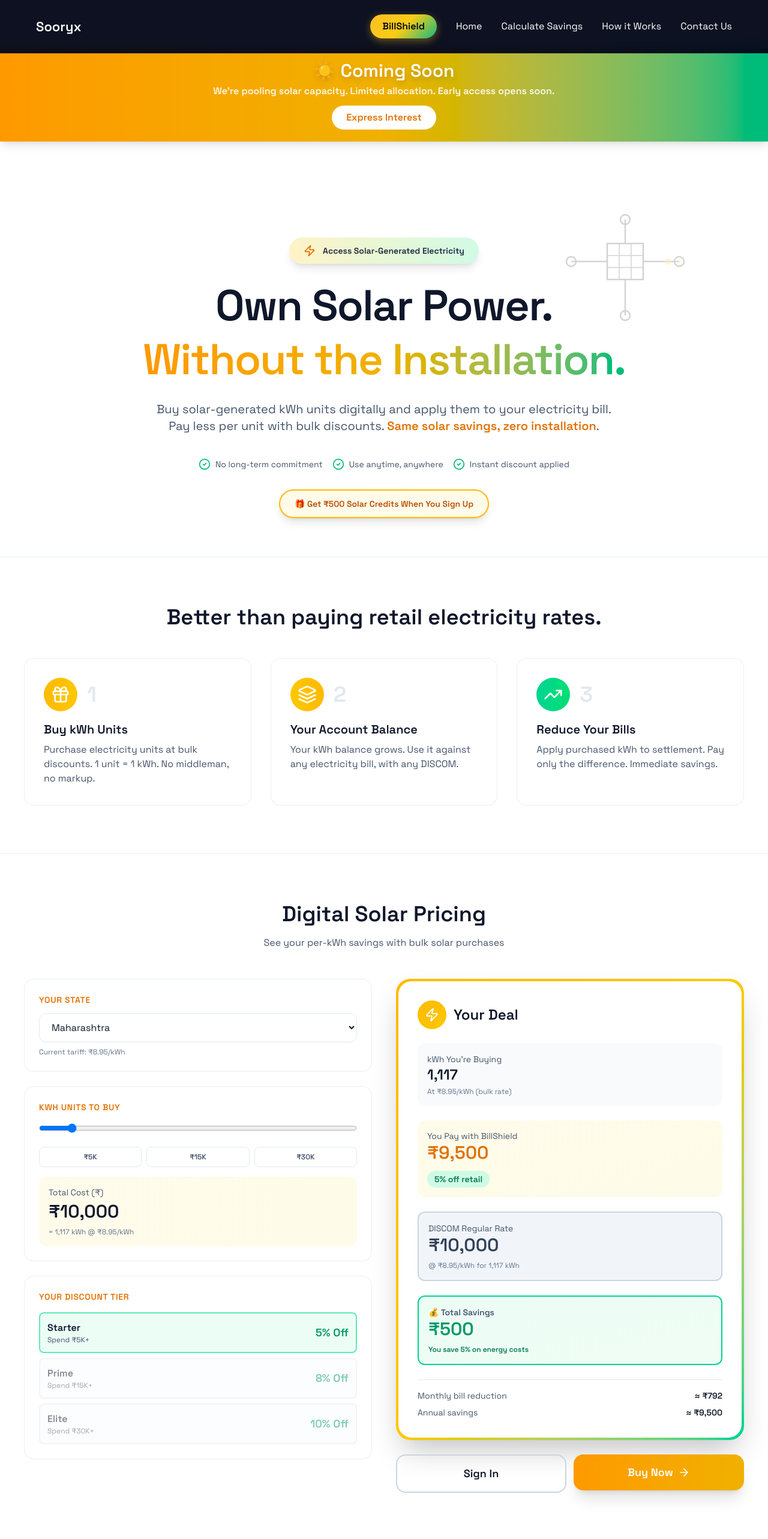
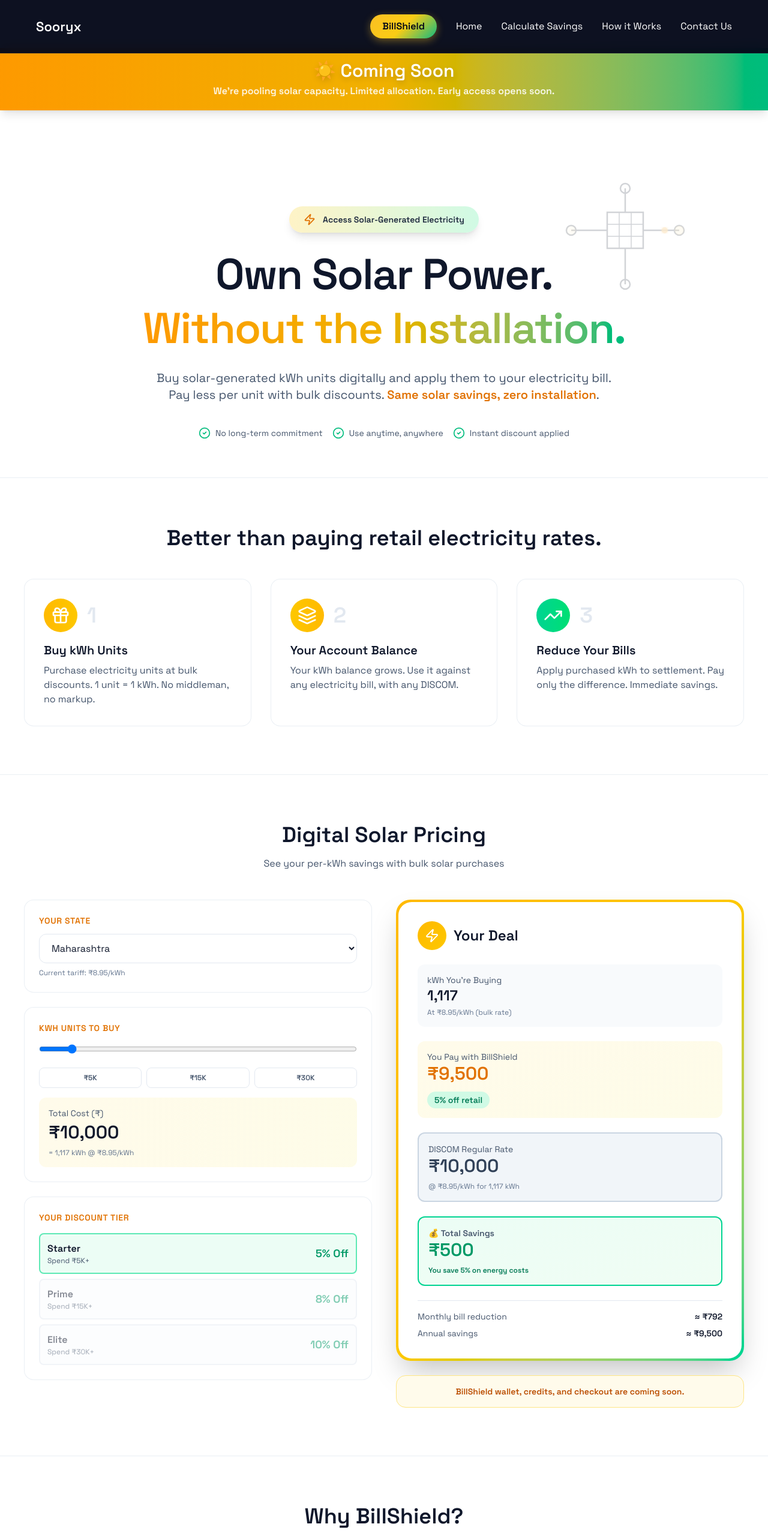
Before and after one commit to sooryx-eng/Sooryx_Live, a Next.js app: page /billshield in a window 1280 px wide. Shown: the top 2566 px of the page at 60% size. Built offline with nearby package versions, Linux system fonts and the light colour scheme.

Commit message:
Hide BillShield auth CTAs and redirect credits to coming-soon page

```diff
--- a/app/billshield/page.tsx
+++ b/app/billshield/page.tsx
@@ -3,7 +3,6 @@
 import React, { useState } from "react";
 import { motion } from "framer-motion";
 import { Zap, TrendingUp, CheckCircle2, Gift, Star, ArrowRight, Layers } from "lucide-react";
-import Link from "next/link";
 import GlowingHeader from "../components/GlowingHeader";
 import SolarLineArt3 from "../components/SolarLineArt3";
 
@@ -62,18 +61,6 @@
         <p className="text-white/90 text-sm md:text-base font-semibold mt-1">
           We're pooling solar capacity. Limited allocation. Early access opens soon.
         </p>
-        <motion.div
-          initial={{ opacity: 0, scale: 0.9 }}
-          animate={{ opacity: 1, scale: 1 }}
-          transition={{ delay: 0.3, duration: 0.5 }}
-          className="mt-3"
-        >
-          <Link href="/billshield/signup">
-            <button className="rounded-full bg-white px-6 py-2 font-bold text-amber-600 transition hover:bg-slate-100">
-              Express Interest
-            </button>
-          </Link>
-        </motion.div>
       </motion.div>
 
       {/* Hero Section */}
@@ -129,14 +116,6 @@
             </div>
           </motion.div>
 
-          <motion.div
-            initial={{ opacity: 0, scale: 0.9 }}
-            animate={{ opacity: 1, scale: 1 }}
-            transition={{ delay: 0.8, duration: 0.6 }}
-            className="mt-8 inline-block rounded-full border-2 border-amber-400 bg-gradient-to-r from-amber-50 to-yellow-50 px-6 py-3 text-sm font-bold text-amber-700 shadow-lg"
-          >
-            🎁 Get ₹500 Solar Credits When You Sign Up
-          </motion.div>
         </motion.div>
       </section>
 
@@ -364,26 +343,8 @@
                 </div>
               </motion.div>
 
-              <div className="flex gap-3">
-                <Link href="/billshield/login" className="flex-1">
-                  <motion.button
-                    whileHover={{ scale: 1.02 }}
-                    whileTap={{ scale: 0.98 }}
-                    className="flex w-full items-center justify-center gap-2 rounded-2xl border-2 border-slate-300 px-8 py-4 text-lg font-bold text-slate-900 transition hover:border-amber-400 hover:bg-amber-50"
-                  >
-                    Sign In
-                  </motion.button>
-                </Link>
-                <Link href="/billshield/signup" className="flex-1">
-                  <motion.button
-                    whileHover={{ scale: 1.02 }}
-                    whileTap={{ scale: 0.98 }}
-                    className="flex w-full items-center justify-center gap-2 rounded-2xl bg-gradient-to-r from-amber-500 to-yellow-500 px-8 py-4 text-lg font-bold text-white shadow-xl transition hover:shadow-2xl"
-                  >
-                    Buy Now
-                    <ArrowRight className="size-5" />
-                  </motion.button>
-                </Link>
+              <div className="rounded-2xl border border-amber-200 bg-amber-50 px-6 py-4 text-center text-sm font-semibold text-amber-700">
+                BillShield wallet, credits, and checkout are coming soon.
               </div>
             </div>
           </div>
@@ -444,10 +405,6 @@
 
         <div className="space-y-4">
           <FAQCard
-            question="Do I really get ₹500 for free?"
-            answer="Yes! When you express interest in BillShield today, you'll receive ₹500 worth of solar-generated electricity credits instantly when the service launches. No strings attached."
-          />
-          <FAQCard
             question="How do I use my credits?"
             answer="Credits are stored in your BillShield wallet. When paying your electricity bill, you can apply available credits to reduce the amount due. It's that simple."
           />
@@ -470,35 +427,6 @@
         </div>
       </section>
 
-      {/* Final CTA */}
-      <section className="mx-auto max-w-7xl px-6 py-16 md:px-10">
-        <motion.div
-          initial={{ opacity: 0, y: 20 }}
-          whileInView={{ opacity: 1, y: 0 }}
-          viewport={{ once: true }}
-          className="relative overflow-hidden rounded-3xl bg-gradient-to-br from-slate-900 via-slate-800 to-slate-900 p-12 text-center shadow-2xl md:p-16"
-        >
-          <div className="absolute inset-0 bg-[radial-gradient(circle_at_30%_30%,rgba(251,191,36,0.2),transparent_50%)]" />
-          <div className="relative z-10">
-            <h2 className="mb-4 text-3xl font-bold text-white md:text-4xl">
-              Ready to Save on Your Bills?
-            </h2>
-            <p className="mx-auto mb-8 max-w-2xl text-lg text-slate-300">
-              Get instant discounts on energy credits. No commitment. Just savings.
-            </p>
-            <Link href="/billshield/signup">
-              <motion.button
-                whileHover={{ scale: 1.05 }}
-                whileTap={{ scale: 0.95 }}
-                className="inline-flex items-center gap-3 rounded-full bg-gradient-to-r from-amber-400 via-yellow-400 to-emerald-400 px-8 py-4 text-lg font-bold text-slate-900 shadow-xl transition hover:shadow-2xl"
-              >
-                Get Started with BillShield
-                <ArrowRight className="size-5" />
-              </motion.button>
-            </Link>
-          </div>
-        </motion.div>
-      </section>
     </div>
   );
 }
--- a/app/credits/page.tsx
+++ b/app/credits/page.tsx
@@ -1,94 +1,5 @@
-"use client";
-import React, { useEffect, useState } from 'react';
-import Link from 'next/link';
-
-type Transaction = {
-  id: string;
-  type: string;
-  amount: number;
-  balanceAfter: number;
-  createdAt: string;
-};
+import { redirect } from 'next/navigation'
 
 export default function CreditsPage() {
-  const [balance, setBalance] = useState<number>(0);
-  const [transactions, setTransactions] = useState<Transaction[]>([]);
-  const [loading, setLoading] = useState(true);
-  const [error, setError] = useState<string | null>(null);
-  const [unauthorized, setUnauthorized] = useState(false);
-
-  useEffect(() => {
-    let isMounted = true;
-    async function load() {
-      try {
-        const res = await fetch('/api/credits');
-        if (res.status === 401) {
-          if (isMounted) setUnauthorized(true);
-          return;
-        }
-        if (!res.ok) throw new Error('Failed to load balance');
-        const data = await res.json();
-        if (isMounted) setBalance(Number(data?.balance ?? 0));
-        const history = await fetch('/api/credits/history');
-        if (history.ok) {
-          const historyData = await history.json();
-          if (isMounted) setTransactions(historyData.transactions || []);
-        }
-      } catch (e: any) {
-        if (isMounted) setError(e?.message ?? 'Failed to load');
-      } finally {
-        if (isMounted) setLoading(false);
-      }
-    }
-    void load();
-    return () => { isMounted = false; };
-  }, []);
-
-  return (
-    <div style={{ maxWidth: 800, margin: '2rem auto' }}>
-      <h1>Solar Credits</h1>
-      {loading && <p>Loading...</p>}
-      {unauthorized && (
-        <p>
-          Please <Link href="/auth/signin">sign in</Link> to view your credits.
-        </p>
-      )}
-      {error && <p style={{ color: 'red' }}>{error}</p>}
-      {!loading && !error && !unauthorized && <p>Balance: ₹{balance.toLocaleString('en-IN')}</p>}
-      <TopUp />
-      <Transactions items={transactions} />
-    </div>
-  );
+  redirect('/billshield')
 }
-
-function TopUp() {
-  async function startCheckout() {
-    const res = await fetch('/api/stripe/create-session', {
-      method: 'POST',
-      headers: { 'Content-Type': 'application/json' },
-      body: JSON.stringify({ amount: 10 }),
-    });
-    const data = await res.json();
-    if (data.url) window.location.href = data.url;
-    else alert('Failed to create checkout session');
-  }
-  return <button onClick={() => void startCheckout()}>Top up with ₹500</button>;
-}
-
-function Transactions({ items }: { items: Transaction[] }) {
-  return (
-    <div>
-      <h2>Recent activity</h2>
-      {items.length === 0 && <p>No transactions yet.</p>}
-      {items.length > 0 && (
-        <ul>
-          {items.slice(0, 10).map((item) => (
-            <li key={item.id}>
-              {item.type} — {item.amount} (balance {item.balanceAfter})
-            </li>
-          ))}
-        </ul>
-      )}
-    </div>
-  );
-}
```
